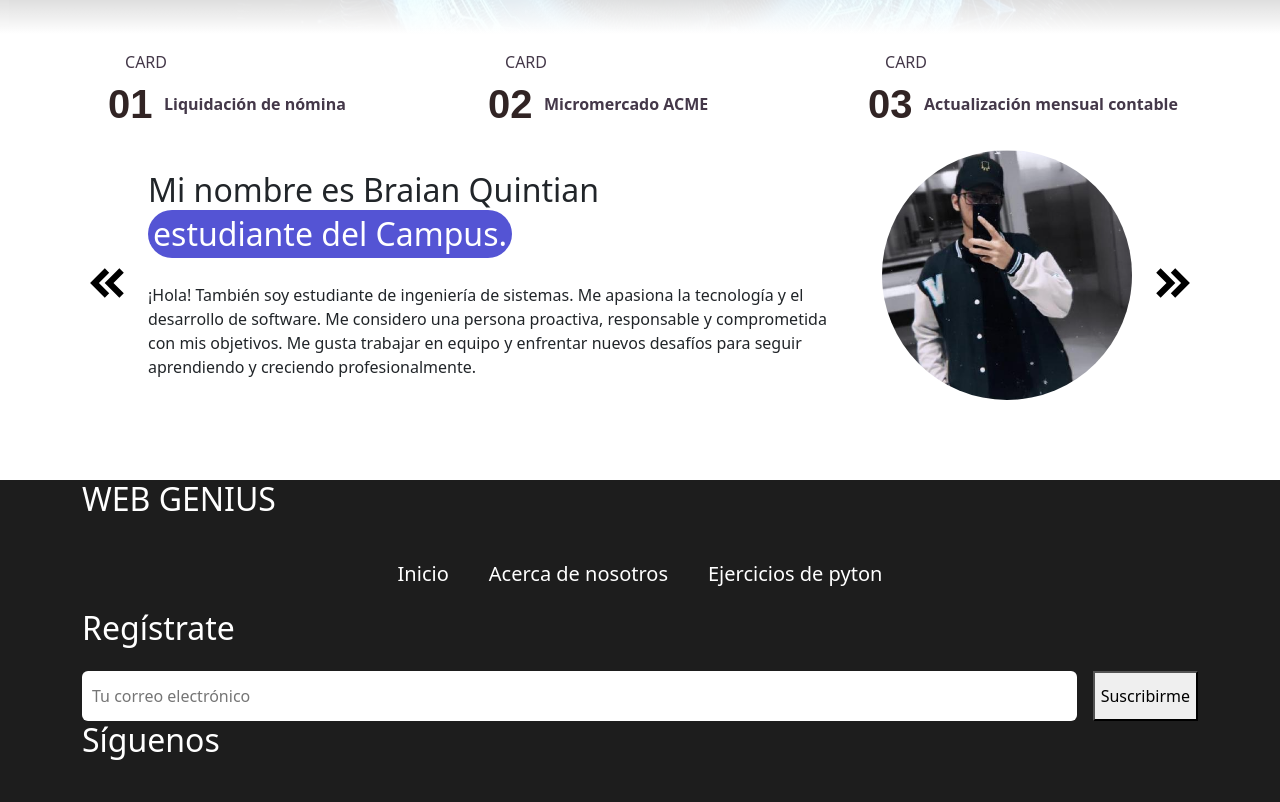
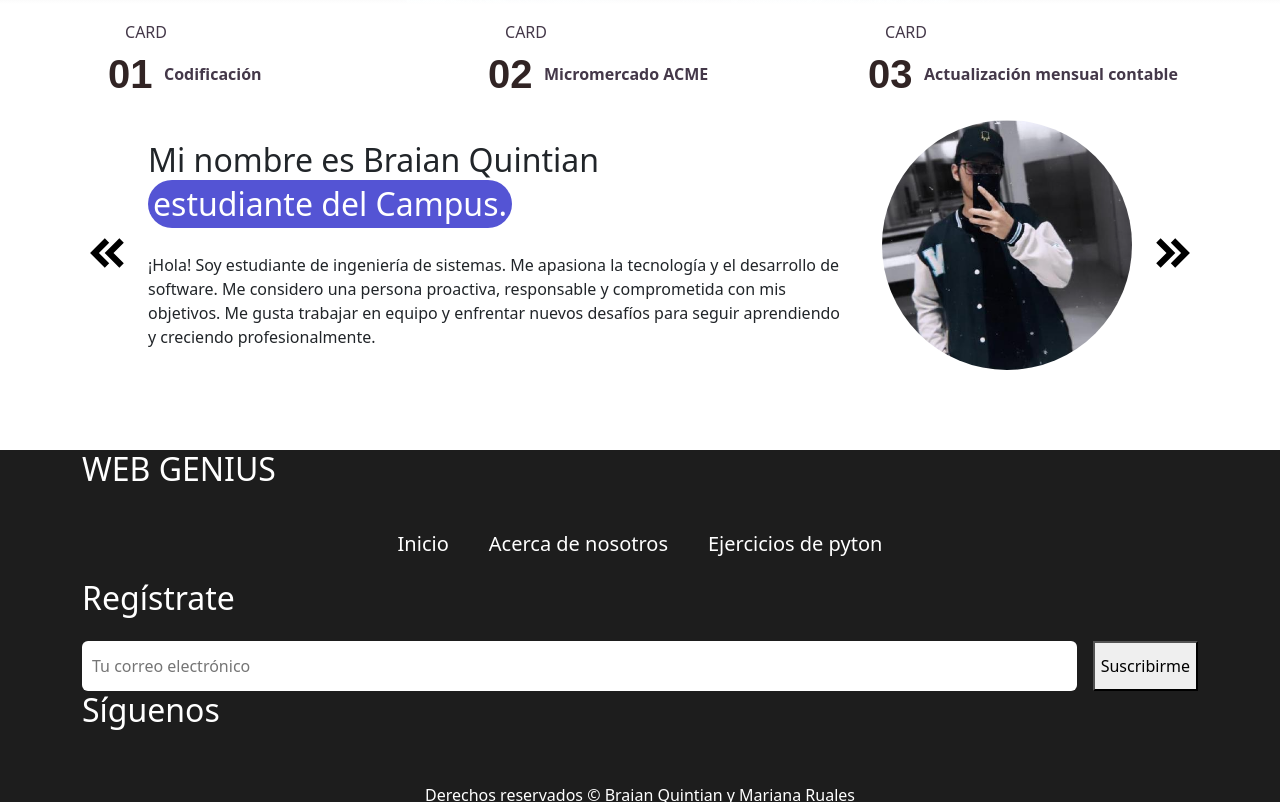
Before and after one commit to Braian-Quintian/web-genius, a plain HTML site: page index.html in a window 1280 px wide. Shown: the part 1998-2800 px from the top of the page. Drawn offline with nearby package versions, Linux system fonts and the light colour scheme; files whose address does not match are found by name.

Commit message:
Update Index.html

```diff
--- a/index.html
+++ b/index.html
@@ -11,8 +11,23 @@
         <link rel="stylesheet" href="assets/css/projects.css">
         <link rel="stylesheet" href="assets/css/estilos.css">
         <title>WEB GENIUS | Presentacion</title>
+        <style>
+            table {
+              border-collapse: collapse;
+              width: 100%;
+            }
+
+            th, td {
+              text-align: left;
+              padding: 8px;
+              border-bottom: 1px solid #ddd;
+            }
+
+            th {
+              background-color: #f2f2f2;
+            }
+        </style>
     </head>
-
     <body>
         <!-- INICIO DEL NAV -->
         <nav class="navbar navbar-expand-lg navbar-light bg-body-tertiary" id="navbar">
@@ -53,7 +68,7 @@
                     <p>Los ejercicios planteados, fueron diseñados para ser resueltos en la sintaxis de Python, pero ahora
                         van a ser trasladados a JavaScript, siendo el mismo funcionamiento de estos mismos, pero con un
                         ligero cambio. Con la explicación de estos, ya no serán tan complicados de entender.</p>
-                    <button class="my-button1">Comienza ahora</button>
+                    <button class="my-button1"></button>
                 </div>
             </header>
         </div>
@@ -113,57 +128,129 @@
                                         <dl class="accordion__box">
                                             <dt class="accordion__patition">
                                                 <span class="accordion__number">01</span>
-                                                <span class="accordion__title">Liquidación de nómina</span>
+                                                <span class="accordion__title">Codificación</span>
                                             </dt>
                                             <dd class="accordion__text">
                                                 <!--INICIO DEL TEXO AQUÍ-->
                                                 <div class="card-body">
-                                                    <img src="assets/img/LIQUIDACION.png" class="hidden" id="myImg1">
-                                                    <p class="card-text">Para calcular la liquidación de nómina se deben tener
-                                                        en cuenta los siguientes datos de los empleados:</p>
-                                                    <ul>
-                                                        <li>Cédula</li>
-                                                        <li>Nombre</li>
-                                                        <li>Dirección</li>
-                                                        <li>Número de días trabajados<br>(de máximo 30)</li>
-                                                        <li>Salario básico</li>
-                                                    </ul>
-                                                    <p class="card-text">El proceso de liquidación consiste en calcular los
-                                                        valores devengados por los días trabajados y las deducciones que se le
-                                                        realizan al salario del empleado en un periodo de tiempo determinado con
-                                                        el fin de obtener un valor total a pagar.<br /><br></p>
-                                                    <p class="card-text">El neto por pagar a cada empleado se calcula como la
-                                                        diferencia entre el total devengado y el total deducido. Uno de los
-                                                        devengados hace referencia al valor a pagar por salario, que depende de
-                                                        los días trabajados. Otro devengado es el subsidio de transporte, que es
-                                                        de $140.000,00 para aquellos empleados con salario básico inferior a un
-                                                        salario mínimo vigente ($1.160.000,00).<br /><br></p>
-                                                    <p class="card-text">Con respecto a los deducidos, se tienen en cuenta los
-                                                        siguientes aspectos:</p>
-                                                    <ul>
-                                                        <li>Seguridad social, con un porcentaje del 4% sobre el salario básico.
-                                                        </li>
-                                                        <li>Pensión, con un porcentaje del 4% sobre el salario básico.</li>
-                                                    </ul>
-                                                    <p class="card-text">Además, se suministra M novedades de nómina para cada
-                                                        empleado, que corresponden a bonificaciones o descuentos particulares
-                                                        que suman al total devengado o suman al total deducido. De cada novedad
-                                                        del empleado se suministra:</p>
-                                                    <ul>
-                                                        <li>Tipo de novedad, que puede ser: 1=bonificación, 2=Descuentos</li>
-                                                        <li>Valor de la novedad</li>
-                                                    </ul>
-                                                    <p class="card-text">Con base en la información anterior, se debe calcular
-                                                        el neto a pagar a cada empleado y mostrar:</p>
-                                                    <ul>
-                                                        <li>Neto por pagar de cada empleado, visualizando el nombre y el neto a
-                                                            pagar</li>
-                                                        <li>Valor total de la nómina que debe pagar la empresa</li>
-                                                        <li>Valor total de la seguridad social de los empleados (La suma de
-                                                            todos los empleados)</li>
-                                                        <li>Valor total de pensión a pagar por los empleados (La suma de todos
-                                                            los empleados)</li>
-                                                    </ul>
+                                                    <img src="assets/img/codificacion.png" class="hidden" id="myImg1">
+                                                    <p class="card-text">Cifrado de un texto contenido en el archivo mediante la conversión de cada uno de sus caracteres al lenguaje MARTE I, el cúal se describe a continuación:</p>
+                                                    <table>
+                                                        <tr>
+                                                        <th>Carácter</th>
+                                                        <th>Equivalente</br>
+                                                            (6 caracteres sin
+                                                            espacios)</th>
+                                                        </tr>
+                                                        <tr>
+                                                            <td>A</td>
+                                                            <td>..-...</td>
+                                                        </tr>
+                                                        <tr>
+                                                            <td>B</td>
+                                                            <td>-.....</td>
+                                                        </tr>
+                                                        <tr>
+                                                            <td>C</td>
+                                                            <td>.-.-..</td>
+                                                        </tr>
+                                                        <tr>
+                                                            <td>D</td>
+                                                            <td>..-...</td>
+                                                        </tr>
+                                                        <tr>
+                                                            <td>E</td>
+                                                            <td>...-..</td>
+                                                        </tr>
+                                                        <tr>
+                                                            <td>F</td>
+                                                            <td>-...-.</td>
+                                                        </tr>
+                                                        <tr>
+                                                            <td>G</td>
+                                                            <td>..-.--</td>
+                                                        </tr>
+                                                        <tr>
+                                                            <td>H</td>
+                                                            <td>.--...</td>
+                                                        </tr>
+                                                        <tr>
+                                                            <td>I</td>
+                                                            <td>--..-.</td>
+                                                        </tr>
+                                                        <tr>
+                                                            <td>J</td>
+                                                            <td>...--.</td>
+                                                        </tr>
+                                                        <tr>
+                                                            <td>K</td>
+                                                            <td>.---..</td>
+                                                        </tr>
+                                                        <tr>
+                                                            <td>L</td>
+                                                            <td>--....</td>
+                                                        </tr>
+                                                        <tr>
+                                                            <td>M</td>
+                                                            <td>.---..</td>
+                                                        </tr>
+                                                        <tr>
+                                                            <td>N</td>
+                                                            <td>---...</td>
+                                                        </tr>
+                                                        <tr>
+                                                            <td>O</td>
+                                                            <td>--..-.</td>
+                                                        </tr>
+                                                        <tr>
+                                                            <td>P</td>
+                                                            <td>-..--.</td>
+                                                        </tr>
+                                                        <tr>
+                                                            <td>Q</td>
+                                                            <td>....-.</td>
+                                                        </tr>
+                                                        <tr>
+                                                            <td>R</td>
+                                                            <td>..-...</td>
+                                                        </tr>
+                                                        <tr>
+                                                            <td>S</td>
+                                                            <td>-....-</td>
+                                                        </tr>
+                                                        <tr>
+                                                            <td>T</td>
+                                                            <td>.-.-.-</td>
+                                                        </tr>
+                                                        <tr>
+                                                            <td>U</td>
+                                                            <td>..-..-</td>
+                                                        </tr>
+                                                        <tr>
+                                                            <td>V</td>
+                                                            <td>...-.-</td>
+                                                        </tr>
+                                                        <tr>
+                                                            <td>W</td>
+                                                            <td>-...--</td>
+                                                        </tr>
+                                                        <tr>
+                                                            <td>X</td>
+                                                            <td>..-.--</td>
+                                                        </tr>
+                                                        <tr>
+                                                            <td>Y</td>
+                                                            <td>.--..-</td>
+                                                        </tr>
+                                                        <tr>
+                                                            <td>Z</td>
+                                                            <td>--..--</td>
+                                                        </tr>
+                                                        <tr>
+                                                            <td>Espacio</td>
+                                                            <td>------</td>
+                                                        </tr>
+                                                    </table>
                                                 </div>
                                                 <div class="card-footer">
                                                     <div class="card-tools">
@@ -282,35 +369,49 @@
                                             <dd class="accordion__text">
                                                 <!--INICIO DEL TEXO AQUÍ-->
                                                 <div class="card-body">
-                                                    <img src="assets/img/CIERRECONTABLE.png" alt="" class="hidden" id="myImg3">
-                                                    <p class="card-text"><br>El cierre mensual de contabilidad es un proceso
-                                                        importante que se realiza al final de cada mes contable para asegurarse
-                                                        de que los registros financieros estén completos y precisos. <br><br>
-                                                    </p>
-                                                    <p class="card-text">El proceso de cierre mensual de contabilidad
-                                                        generalmente implica los siguientes pasos:</p>
+                                                    <img src="assets/img/servicioAgua.png" alt="" class="hidden" id="myImg2">
+                                                    <p class="card-text">Dada la información sobre un usuario del servicio de agua:</p>
                                                     <ul>
-                                                        <li>Verificar y ajustar los saldos de las cuentas contables</li>
-                                                        <li>Registrar las entradas contables</li>
-                                                        <li>Conciliar los estados de cuenta bancarios</li>
+                                                        <li>Nombre</li>
+                                                        <li>Estrato(1,2,3,4,5)</li>
+                                                        <li>Consumo del mes (cm3)</li>
                                                     </ul>
-                                                    <p class="card-text">Actualización de saldos de cuentas</p>
-                                                    <p class="card-text">Se tiene la información sobre las N cuentas del plan de
-                                                        cuentas de una empresa, maestro de cuentas, de las cuales se
-                                                        conoce:<br><br></p>
-                                                    <ul>
-                                                        <li>Código cuenta</li>
-                                                        <li>Nombre cuenta</li>
-                                                        <li>Naturaleza de la cuenta, que puede ser:</li>
-                                                        <ul>
-                                                            <li>D: Débito, es decir del Debe</li>
-                                                            <li>H: Crédito, es decir del Haber</li>
-                                                        </ul>
-                                                        <li>Saldo de la cuenta al inicio del mes</li>
-                                                    </ul>
-                                                    <p class="card-text">Durante el mes, a cada cuenta se le realizan una serie
-                                                        de movimientos, que, al aplicarlos a las cuentas, permiten actualizar su
-                                                        saldo y producir el saldo al final del mes.<br></p>
+                                                    <p class="card-text">Se pide calcular el valor a pagar por servicio de agua, conociendo que el servicio es la tarifa básica depende del estrato, así:<br><br></p>
+                                                    <table>
+                                                        <thead>
+                                                            <tr>
+                                                            <th>Estrato</th>
+                                                            <th colspan="2">Tarifa Básica</th>
+                                                            </tr>
+                                                        </thead>
+                                                        <tbody>
+                                                            <tr>
+                                                            <td>1</td>
+                                                            <td>$</td>
+                                                            <td>10000</td>
+                                                            </tr>
+                                                            <tr>
+                                                            <td>2</td>
+                                                            <td>$</td>
+                                                            <td>15000</td>
+                                                            </tr>
+                                                            <tr>
+                                                            <td>3</td>
+                                                            <td>$</td>
+                                                            <td>30000</td>
+                                                            </tr>
+                                                            <tr>
+                                                            <td>4</td>
+                                                            <td>$</td>
+                                                            <td>60000</td>
+                                                            </tr>
+                                                            <tr>
+                                                            <td>5</td>
+                                                            <td>$</td>
+                                                            <td>80000</td>
+                                                            </tr>
+                                                        </tbody>
+                                                    </table>
                                                 </div>
                                                 <div class="card-footer">
                                                     <div class="card-tools">
@@ -339,7 +440,8 @@
                         <div class="testomony__texts">
                             <h2 class="subtitle">Mi nombre es Braian Quintian <span class="testimony__course">estudiante del
                                     Campus.</span></h2>
-                            <p class="testimony__review">¡Hola! También soy estudiante de ingeniería de sistemas. Me apasiona la tecnología y el desarrollo de software. Me considero una persona proactiva, responsable y comprometida con mis objetivos. Me gusta trabajar en equipo y enfrentar nuevos desafíos para seguir aprendiendo y creciendo profesionalmente.</p>
+                            <p class="testimony__review">
+                                ¡Hola! Soy estudiante de ingeniería de sistemas. Me apasiona la tecnología y el desarrollo de software. Me considero una persona proactiva, responsable y comprometida con mis objetivos. Me gusta trabajar en equipo y enfrentar nuevos desafíos para seguir aprendiendo y creciendo profesionalmente.</p>
                         </div>
 
                         <figure class="testimony__picture">
```
